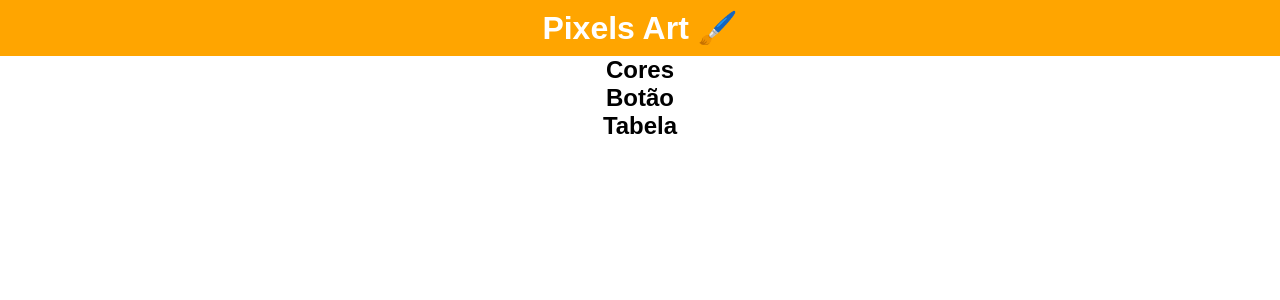
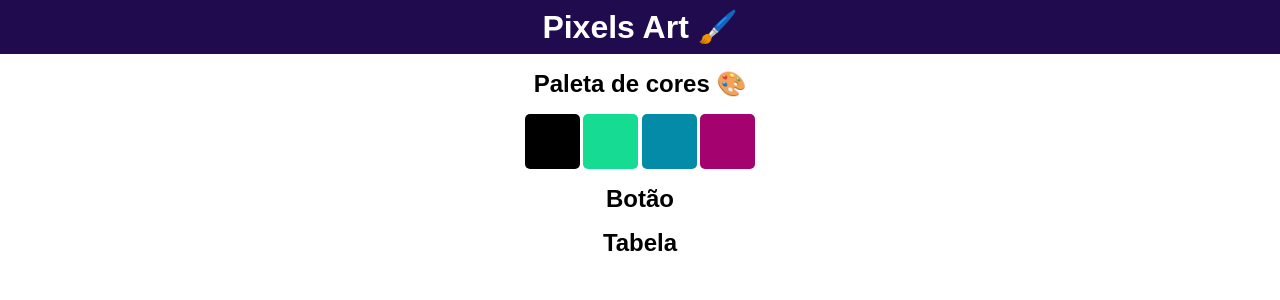
Before and after one commit to SP-Sam/pixels-art-trybe, a React (Create React App) app: page / in a window 1280 px wide. Shown: the top 300 px of the page. Built offline with nearby package versions, Linux system fonts and the light colour scheme.

Commit message:
feat: Cria botoes coloridos

```diff
--- a/src/App.jsx
+++ b/src/App.jsx
@@ -1,6 +1,9 @@
+import ColorSquare from './components/ColorSquare';
 import './styles/App.css';
 
 function App() {
+  const colors = [1, 2, 3, 4];
+
   return (
     <div className="home-container">
       <header>
@@ -8,8 +11,10 @@ function App() {
       </header>
 
       <main>
-        <div>
-          <h2>Cores</h2>
+        <h2>Paleta de cores 🎨</h2>
+
+        <div className="color-palette">
+          {colors.map(color => <ColorSquare key={color} color={color}/>)}
         </div>
 
         <h2>Botão</h2>
--- /dev/null
+++ b/src/components/ColorSquare.jsx
@@ -0,0 +1,9 @@
+import '../styles/ColorSquare.css';
+
+function ColorSquare({ color }) {
+  return (
+    <div className={`color-square color-${color}`}></div>
+  )
+}
+
+export default ColorSquare
--- a/src/styles/App.css
+++ b/src/styles/App.css
@@ -6,13 +6,16 @@
 }
 
 header {
-  border: 1px solid orange;
   display: flex;
   justify-content: center;
   width: 100%;
-  background-color: orange;
+  background-color: #1f0b4d;
   padding: 0.5rem 0;
   color: white;
+}
+
+h2 {
+  margin-top: 1rem;
 }
 
 main {
@@ -22,3 +25,8 @@ main {
   height: 100%;
   width: 100%;
 }
+
+.color-palette {
+  display: flex;
+  margin-top: 1rem;
+}
--- /dev/null
+++ b/src/styles/ColorSquare.css
@@ -0,0 +1,24 @@
+.color-square {
+  width: 3.4375rem;
+  height: 3.4375rem;
+  border-radius: 5px;
+  margin: 0 0.1rem;
+}
+.color-square:hover {
+  opacity: 0.9;
+  cursor: pointer;
+  transition: 0.15s;
+}
+
+.color-1 {
+  background-color: #000;
+}
+.color-2 {
+  background-color: #16db93;
+}
+.color-3 {
+  background-color: #048ba8;
+}
+.color-4 {
+  background-color: #a4036f;
+}
```
